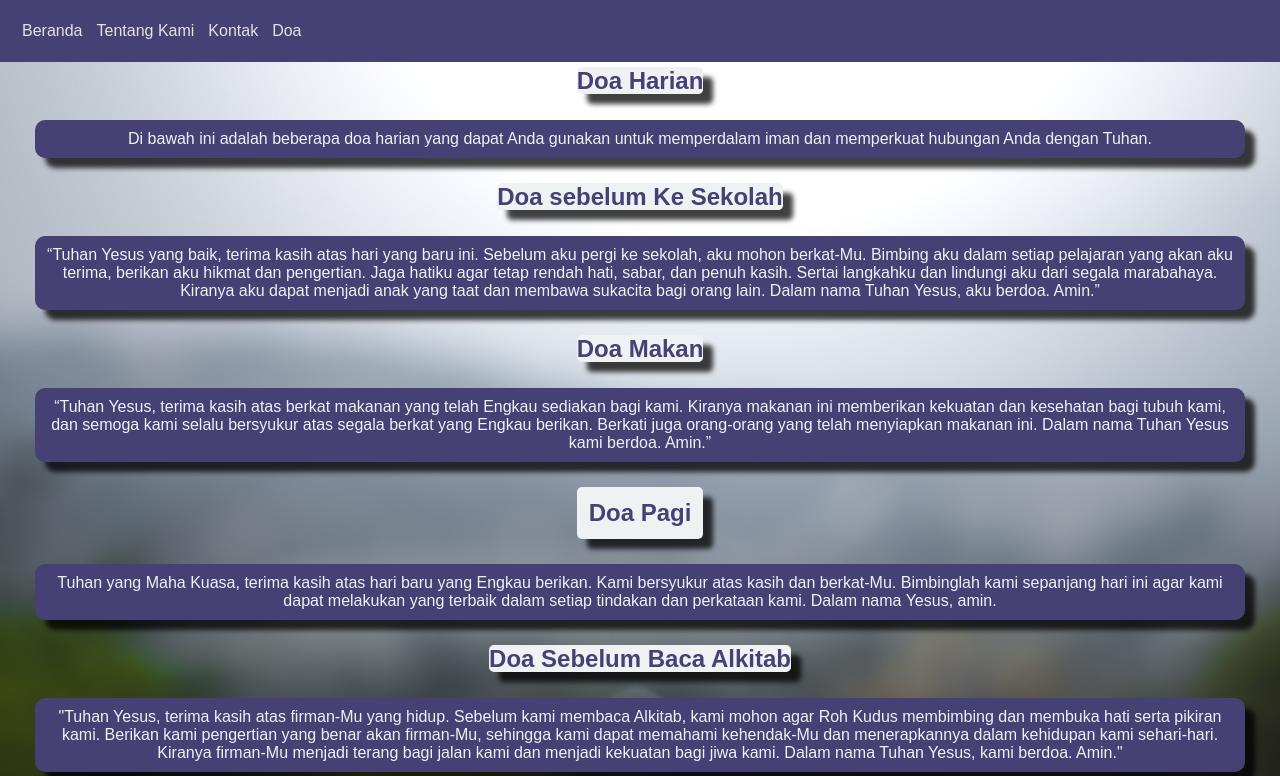
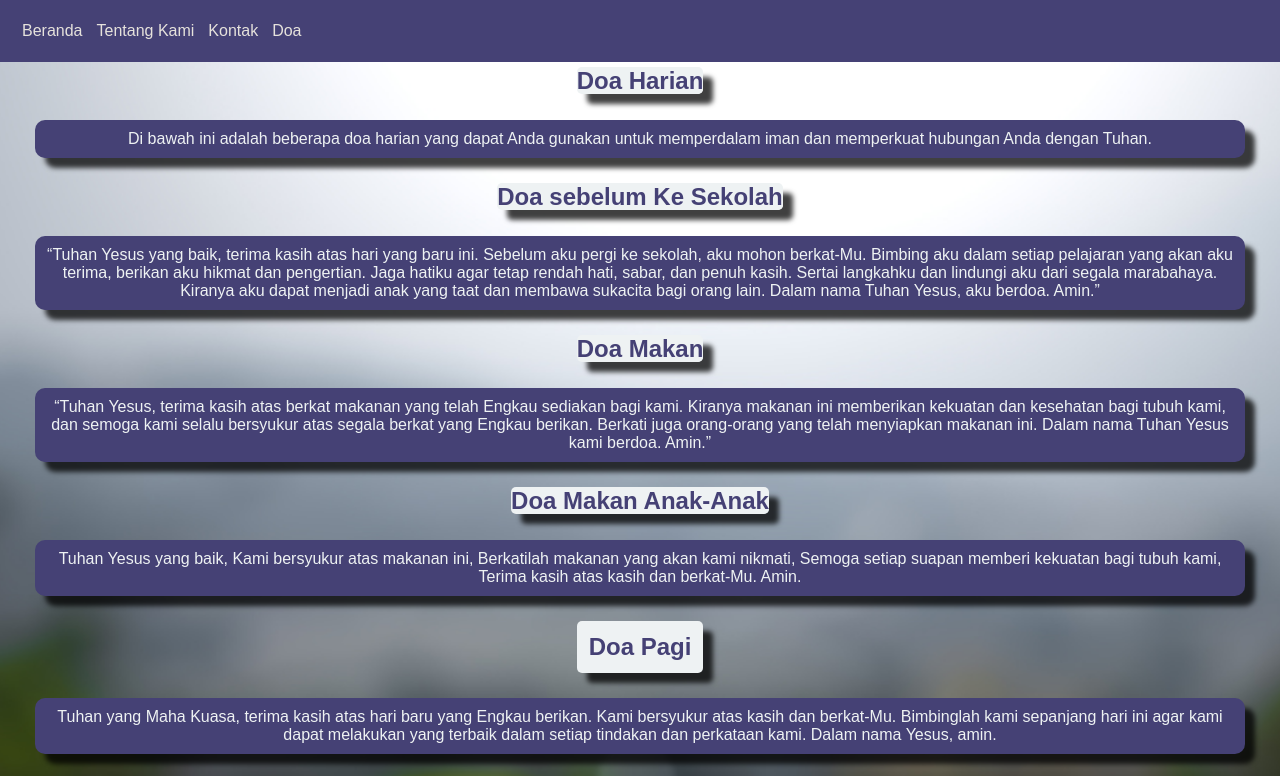
Before and after one commit to floryid/Renungan_Harian, a plain HTML site: page doa.html in a window 1280 px wide. Shown: the top 776 px of the page. Drawn offline with Linux system fonts and the light colour scheme.

Commit message:
first commit

```diff
--- a/doa.html
+++ b/doa.html
@@ -28,6 +28,13 @@
         <h1>Doa Makan</h1>
         <p>“Tuhan Yesus, terima kasih atas berkat makanan yang telah Engkau sediakan bagi kami. Kiranya makanan ini memberikan kekuatan dan kesehatan bagi tubuh kami, dan semoga kami selalu bersyukur atas segala berkat yang Engkau berikan. Berkati juga orang-orang yang telah menyiapkan makanan ini. Dalam nama Tuhan Yesus kami berdoa. Amin.”</p>
 
+        <h1>Doa Makan Anak-Anak</h1>
+        <p>Tuhan Yesus yang baik,
+            Kami bersyukur atas makanan ini,
+            Berkatilah makanan yang akan kami nikmati,
+            Semoga setiap suapan memberi kekuatan bagi tubuh kami,
+            Terima kasih atas kasih dan berkat-Mu.
+            Amin. </p>
         <h2>Doa Pagi</h2>
         <p>Tuhan yang Maha Kuasa, terima kasih atas hari baru yang Engkau berikan. Kami bersyukur atas kasih dan berkat-Mu. Bimbinglah kami sepanjang hari ini agar kami dapat melakukan yang terbaik dalam setiap tindakan dan perkataan kami. Dalam nama Yesus, amin.</p>
 
```
